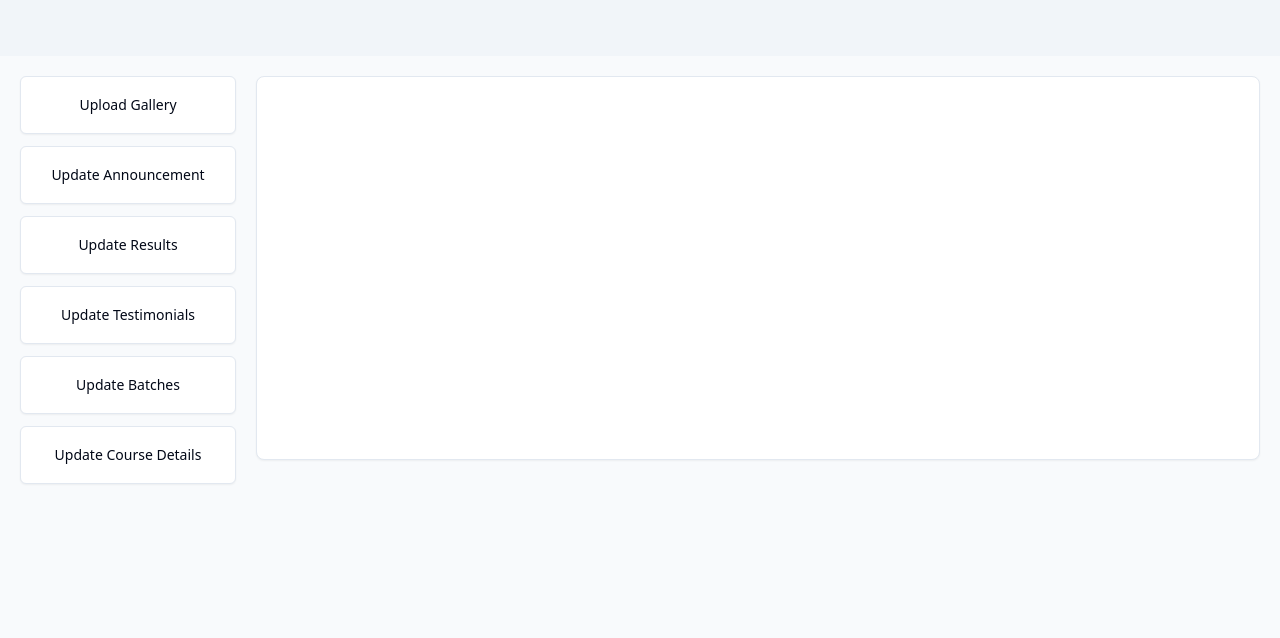
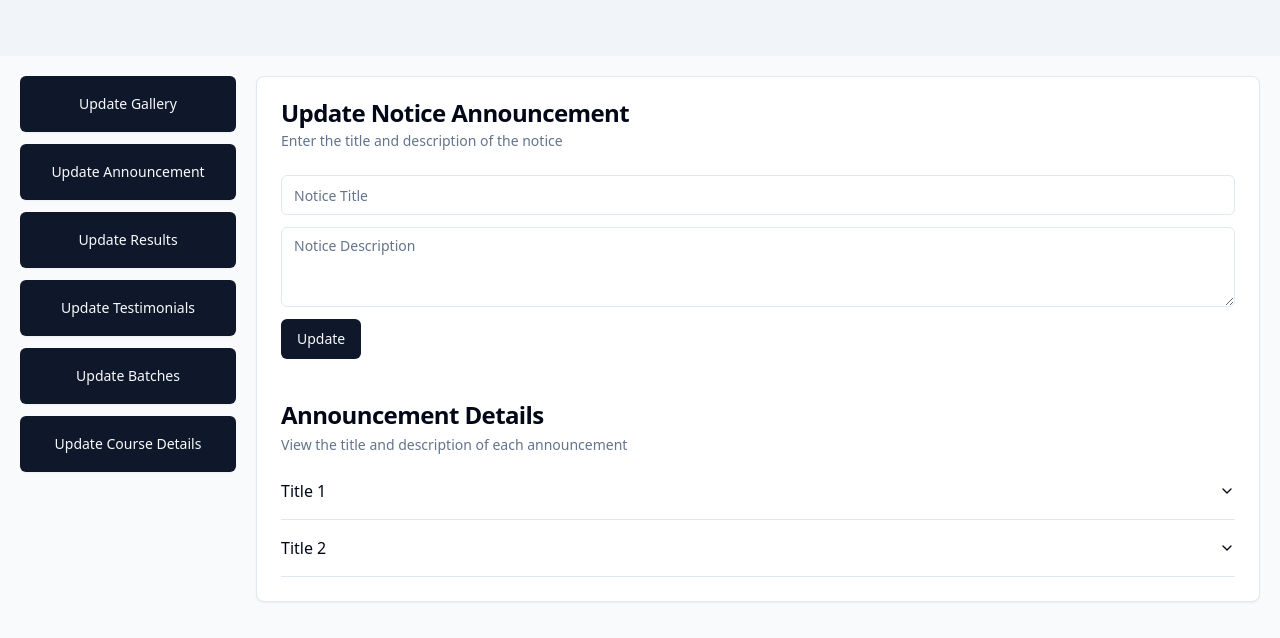
Before and after one commit to whyehtasam/Lakshaya-admin-panel, a React (Vite) app: page /updateAnnouncement in a window 1280 px wide. Shown: the top 638 px of the page. Built offline with nearby package versions, Linux system fonts and the light colour scheme.

Commit message:
chore: Update dependencies and remove unused code

```diff
--- a/package.json
+++ b/package.json
@@ -10,6 +10,7 @@
     "preview": "vite preview"
   },
   "dependencies": {
+    "@radix-ui/react-accordion": "^1.1.2",
     "@radix-ui/react-alert-dialog": "^1.0.5",
     "@radix-ui/react-dialog": "^1.0.5",
     "@radix-ui/react-label": "^2.0.2",
@@ -21,6 +22,7 @@
     "lucide-react": "^0.379.0",
     "react": "^18.2.0",
     "react-dom": "^18.2.0",
+    "react-router-dom": "^6.23.1",
     "recharts": "^2.12.7",
     "tailwind-merge": "^2.3.0",
     "tailwindcss-animate": "^1.0.7",
--- a/src/App.jsx
+++ b/src/App.jsx
@@ -1,16 +1,23 @@
 import Dashboard from "./apps/dashboard/Dashboard";
 import Navbar from "./apps/header/Navbar";
 import Sidebar from "./apps/sidebar/Sidebar";
-
+import {
+  BrowserRouter as Router,
+  Route,
+  Routes,
+  useLocation,
+} from "react-router-dom";
 function App() {
   return (
-    <>
+    <Router>
       <Navbar />
       <div className="flex bg-slate-50">
         <Sidebar />
-        <Dashboard />
+        {/* <Routes> */}
+          <Dashboard />
+        {/* </Routes> */}
       </div>
-    </>
+    </Router>
   );
 }
 
--- a/src/apps/dashboard/Dashboard.jsx
+++ b/src/apps/dashboard/Dashboard.jsx
@@ -1,10 +1,15 @@
 import React from "react";
 import UploadGallery from "./UploadGallery";
+import { Route, Routes } from "react-router-dom";
+import UpdateAnnouncemenet from "./UpdateAnnouncemenet";
 
 const Dashboard = () => {
   return (
-    <div className="dashboard  basis-4/5 h-screen py-5 pr-5">
-      <UploadGallery />
+    <div className="dashboard basis-4/5 h-screen py-5 pr-5">
+      <Routes>
+        <Route path="/" element={<UploadGallery />} />
+        <Route path="/updateAnnouncement" element={<UpdateAnnouncemenet/>} />
+      </Routes>
     </div>
   );
 };
--- /dev/null
+++ b/src/apps/dashboard/UpdateAnnouncemenet.jsx
@@ -0,0 +1,84 @@
+import React, { useRef } from "react";
+import { Button } from "@/components/ui/button";
+import { Input } from "@/components/ui/input";
+import {
+  Accordion,
+  AccordionContent,
+  AccordionItem,
+  AccordionTrigger,
+} from "@/components/ui/accordion";
+import {
+  Card,
+  CardContent,
+  CardDescription,
+  CardFooter,
+  CardHeader,
+  CardTitle,
+} from "@/components/ui/card";
+import { Textarea } from "@/components/ui/textarea";
+
+const UpdateAnnouncement = () => {
+  const titleInput = useRef();
+  const descriptionInput = useRef();
+
+  const handleSubmit = async (event) => {
+    event.preventDefault();
+
+    const title = titleInput.current.value;
+    const description = descriptionInput.current.value;
+
+    const response = await fetch("https://your-api-url.com", {
+      method: "POST",
+      headers: { "Content-Type": "application/json" },
+      body: JSON.stringify({ title, description }),
+    });
+
+    if (response.ok) {
+      console.log("Announcement updated successfully");
+    } else {
+      console.error("Announcement update failed");
+    }
+  };
+
+  const accordionData = [
+    { title: "Title 1", content: "Content 1" },
+    { title: "Title 2", content: "Content 2" },
+  ];
+
+  return (
+    <div>
+      <Card>
+        <CardHeader>
+          <CardTitle>Update Notice Announcement</CardTitle>
+          <CardDescription>
+            Enter the title and description of the notice
+          </CardDescription>
+        </CardHeader>
+        <CardContent>
+          <form onSubmit={handleSubmit} className=" space-y-3">
+            <Input ref={titleInput} placeholder="Notice Title" />
+            <Textarea ref={descriptionInput} placeholder="Notice Description" />
+            <Button type="submit">Update</Button>
+          </form>
+        </CardContent>
+        <CardFooter className="flex-col items-start space-y-2 mt-5">
+          <CardTitle>Announcement Details</CardTitle>
+          <CardDescription>
+            View the title and description of each announcement
+          </CardDescription>
+
+          <Accordion type="single" collapsible className="w-full">
+            {accordionData.map((item, index) => (
+              <AccordionItem key={index} value={`item-${index}`}>
+                <AccordionTrigger>{item.title}</AccordionTrigger>
+                <AccordionContent>{item.content}</AccordionContent>
+              </AccordionItem>
+            ))}
+          </Accordion>
+        </CardFooter>
+      </Card>
+    </div>
+  );
+};
+
+export default UpdateAnnouncement;
--- a/src/apps/dashboard/UploadGallery.jsx
+++ b/src/apps/dashboard/UploadGallery.jsx
@@ -1,14 +1,92 @@
-import { Card } from '@/components/ui/card'
-import React from 'react'
+import React, { useRef } from "react";
+import Button from "../sidebar/Button";
+import {
+  Card,
+  CardContent,
+  CardDescription,
+  CardFooter,
+  CardHeader,
+  CardTitle,
+} from "@/components/ui/card";
+import { Input } from "@/components/ui/input";
+import { Label } from "@/components/ui/label";
 
 const UploadGallery = () => {
+  const fileInput = useRef();
+
+  const handleSubmit = async (event) => {
+    event.preventDefault();
+
+    const file = fileInput.current.files[0];
+    const formData = new FormData();
+    formData.append("image", file);
+
+    const response = await fetch("https://your-api-url.com", {
+      method: "POST",
+      body: formData,
+    });
+
+    if (response.ok) {
+      console.log("Image uploaded successfully");
+    } else {
+      console.error("Image upload failed");
+    }
+  };
+
+  const imageUrls = [
+    "https://via.placeholder.com/150",
+    "https://via.placeholder.com/150",
+    "https://via.placeholder.com/150",
+    "https://via.placeholder.com/150",
+    "https://via.placeholder.com/150",
+    "https://via.placeholder.com/150",
+  ];
+
   return (
-    <div className=''>
-        <Card className='h-96'>
+    <div className="">
+      <Card>
+        <CardHeader>
+          <CardTitle>Upload Image</CardTitle>
+          <CardDescription>Select an image to upload</CardDescription>
+        </CardHeader>
+        <CardContent>
+          <form onSubmit={handleSubmit}>
+            <div className=" flex gap-3 place-items-end-end">
+              <div className="grid w-full max-w-sm items-center gap-1.5">
+                <Label htmlFor="picture">Choose picture</Label>
+                <Input id="picture" type="file" />
+              </div>
+              <div className="grid items-center gap-1.5">
+                <Label htmlFor="picture" className="text-white">
+                  hb
+                </Label>
+                <Button type="submit" className="">
+                  Upload
+                </Button>
+              </div>
+            </div>
+          </form>
+        </CardContent>
 
-        </Card>
+        <CardHeader>
+          <CardTitle>All pictures</CardTitle>
+          <CardDescription>Select any image to modify</CardDescription>
+        </CardHeader>
+        <CardContent>
+          <div className="grid grid-cols-3 gap-3">
+            {imageUrls.map((url, index) => (
+              <img
+                key={index}
+                src={url}
+                alt={`placeholder ${index}`}
+                className="w-full h-48 object-cover rounded-md"
+              />
+            ))}
+          </div>
+        </CardContent>
+      </Card>
     </div>
-  )
-}
+  );
+};
 
-export default UploadGallery
+export default UploadGallery;
--- a/src/apps/sidebar/Button.jsx
+++ b/src/apps/sidebar/Button.jsx
@@ -3,7 +3,7 @@ import { Button } from "@/components/ui/button"
 
 const SideButton = ({children,className,...props}) => {
   return (
-    <Button className={className} {...props} variant='outline'>{children}</Button>
+    <Button className={className} {...props} >{children}</Button>
   )
 }
 
--- a/src/apps/sidebar/Sidebar.jsx
+++ b/src/apps/sidebar/Sidebar.jsx
@@ -1,15 +1,20 @@
 import React from "react";
 import Button from "./Button";
+import { Link } from "react-router-dom";
 
 const Sidebar = ({ className }) => {
   return (
-    <div className={`basis-1/5  h-screen space-y-3 p-5 ${className}`}>
-      <Button className="w-full mx-auto transition-all p-7 active:scale-95 shadow-sm ">
-        Upload Gallery{" "}
-      </Button>
-      <Button className="w-full mx-auto transition-all p-7 active:scale-95 shadow-sm">
-        Update Announcement{" "}
-      </Button>
+    <div className={`basis-1/5  h-screen grid content-start gap-3 p-5 ${className}`}>
+      <Link to="/" className="">
+        <Button className="w-full mx-auto transition-all p-7 active:scale-95 shadow-sm ">
+          Update Gallery{" "}
+        </Button>
+      </Link>
+      <Link to="updateAnnouncement">
+        <Button className="w-full mx-auto transition-all p-7 active:scale-95 shadow-sm">
+          Update Announcement{" "}
+        </Button>
+      </Link>
       <Button className="w-full mx-auto transition-all p-7 active:scale-95 shadow-sm">
         Update Results{" "}
       </Button>
--- /dev/null
+++ b/src/components/ui/accordion.jsx
@@ -0,0 +1,43 @@
+"use client"
+
+import * as React from "react"
+import * as AccordionPrimitive from "@radix-ui/react-accordion"
+import { ChevronDown } from "lucide-react"
+
+import { cn } from "@/lib/utils"
+
+const Accordion = AccordionPrimitive.Root
+
+const AccordionItem = React.forwardRef(({ className, ...props }, ref) => (
+  <AccordionPrimitive.Item ref={ref} className={cn("border-b", className)} {...props} />
+))
+AccordionItem.displayName = "AccordionItem"
+
+const AccordionTrigger = React.forwardRef(({ className, children, ...props }, ref) => (
+  <AccordionPrimitive.Header className="flex">
+    <AccordionPrimitive.Trigger
+      ref={ref}
+      className={cn(
+        "flex flex-1 items-center justify-between py-4 font-medium transition-all hover:underline [&[data-state=open]>svg]:rotate-180",
+        className
+      )}
+      {...props}>
+      {children}
+      <ChevronDown className="h-4 w-4 shrink-0 transition-transform duration-200" />
+    </AccordionPrimitive.Trigger>
+  </AccordionPrimitive.Header>
+))
+AccordionTrigger.displayName = AccordionPrimitive.Trigger.displayName
+
+const AccordionContent = React.forwardRef(({ className, children, ...props }, ref) => (
+  <AccordionPrimitive.Content
+    ref={ref}
+    className="overflow-hidden text-sm transition-all data-[state=closed]:animate-accordion-up data-[state=open]:animate-accordion-down"
+    {...props}>
+    <div className={cn("pb-4 pt-0", className)}>{children}</div>
+  </AccordionPrimitive.Content>
+))
+
+AccordionContent.displayName = AccordionPrimitive.Content.displayName
+
+export { Accordion, AccordionItem, AccordionTrigger, AccordionContent }
--- /dev/null
+++ b/src/components/ui/textarea.jsx
@@ -0,0 +1,18 @@
+import * as React from "react"
+
+import { cn } from "@/lib/utils"
+
+const Textarea = React.forwardRef(({ className, ...props }, ref) => {
+  return (
+    (<textarea
+      className={cn(
+        "flex min-h-[80px] w-full rounded-md border border-input bg-background px-3 py-2 text-sm ring-offset-background placeholder:text-muted-foreground focus-visible:outline-none focus-visible:ring-2 focus-visible:ring-ring focus-visible:ring-offset-2 disabled:cursor-not-allowed disabled:opacity-50",
+        className
+      )}
+      ref={ref}
+      {...props} />)
+  );
+})
+Textarea.displayName = "Textarea"
+
+export { Textarea }
```
Also changed, not shown: 1 other file (tests, documents, lock files or other folders).
